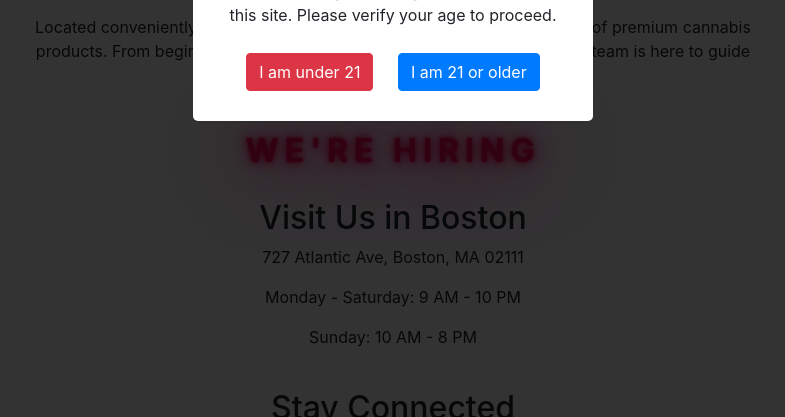
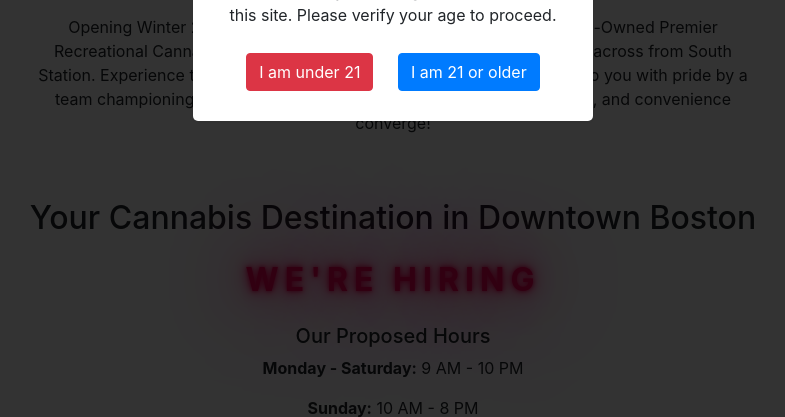
Before and after one commit to Kiddxtrizz/firebrand-landing-page, a Flask app: page / in a window 1280 px wide. Shown: the part 383-800 px from the top of the page, without its empty margins (247-1032 px from the left). Run offline with Flask 2, Linux system fonts and the light colour scheme; some libraries are stand-ins or nearby versions.

Commit message:
updated tag line and moved around the neon sign

```diff
--- a/app/templates/home.html
+++ b/app/templates/home.html
@@ -109,19 +109,20 @@
     <div class="row justify-content-center">
         <img src="https://i.postimg.cc/q7zmkJY8/firebrand-logo.png" alt="About Us" style="height: 350px; width: 400px; padding-top: 40px;">
         <div class="col-md-8">
-            <p class="mt-4 text-center">Located conveniently in downtown Boston, Firebrand offers a wide range of premium cannabis products. From beginners to seasoned connoisseurs, our knowledgeable team is here to guide you.</p>
+            <p class="mt-4 text-center">Opening Winter 2024: Firebrand Boston – A Social Equity and Woman-Owned Premier Recreational Cannabis Dispensary. Nestled at 727 Atlantic Ave, directly across from South Station. Experience top-quality cannabis in the heart of Boston, brought to you with pride by a team championing diversity and inclusion. Join us where quality, equity, and convenience converge!</p>
         </div>
     </div>
+
+    <div class="row justify-content-center mt-5">
+        <div class="col-md-8">
+            <h2 class="text-center">Your Cannabis Destination in Downtown Boston</h2>
             <div class="text-center mt-4">
-        <span class="neon-sign">We're Hiring</span>
+                <h2 class="neon-sign">We're Hiring</h2>
             </div>
-    <div class="row justify-content-center mt-4">
-        <div class="col-md-8">
-            <h2 class="text-center">Visit Us in Boston</h2>
-            <p class="text-center">727 Atlantic Ave, Boston, MA 02111</p>
-            <p class="text-center">Monday - Saturday: 9 AM - 10 PM</p>
-            <p class="text-center">Sunday: 10 AM - 8 PM</p>
-        </div>
+            <!-- <h4 class="text-center mt-3">727 Atlantic Ave, Boston, MA 02111</h4> -->
+            <h5 class="text-center mt-4">Our Proposed Hours</h5>
+            <p class="text-center mt-2"><strong>Monday - Saturday:</strong> 9 AM - 10 PM</p>
+            <p class="text-center"><strong>Sunday:</strong> 10 AM - 8 PM</p>
         </div>
 
         <div class="row justify-content-center mt-4">
@@ -130,6 +131,7 @@
                 <p class="text-center">Join our community and stay updated on new products, promotions, and events.</p>
                 <div class="text-center">
                     <a href="https://forms.office.com/r/vnMATpcxxp" class="btn btn-success cta-button">Sign Up Now</a>
+                </div>
             </div>
         </div>
     </div>
```
Lines whose indentation alone changed are shown as unchanged.
